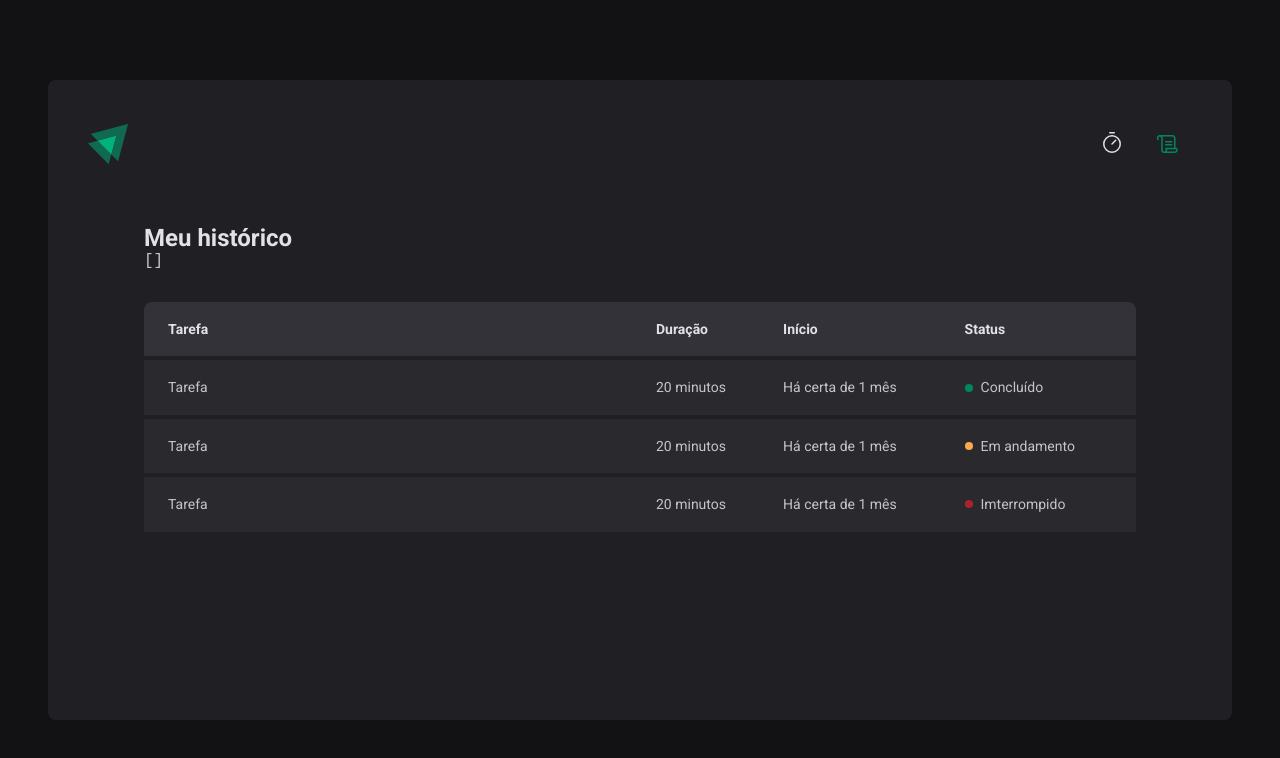
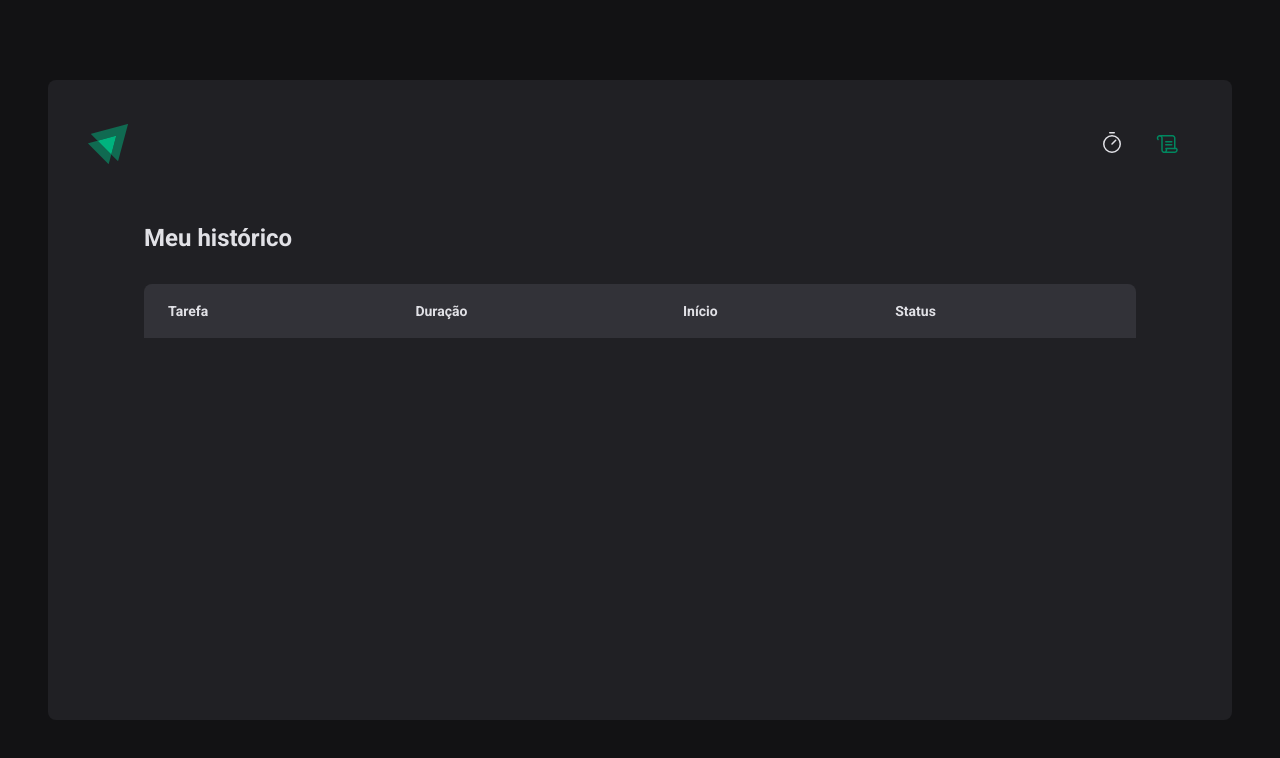
Before and after one commit to paulosantana95/countdown-ingnite-rocketseat, a React (Vite) app: page /history in a window 1280 px wide. Shown: the top 758 px of the page. Built offline with nearby package versions, Linux system fonts and the light colour scheme.

Commit message:
feat: apply `Reducer` hook on Cycles Context.

```diff
--- a/src/contexts/CyclesContext.tsx
+++ b/src/contexts/CyclesContext.tsx
@@ -1,4 +1,4 @@
-import { ReactNode, createContext, useState } from "react";
+import { ReactNode, createContext, useReducer, useState } from "react";
 
 interface CreateCycleData {
   task: string;
@@ -34,24 +34,40 @@
 export function CyclesContextProvider({
   children,
 }: CyclesContextProviderProps) {
-  const [cycles, setCycles] = useState<Cycle[]>([]);
+  const [cycles, dispatch] = useReducer((state: Cycle[], action: any) => {
+    console.log(state);
+    console.log(action);
+
+    if (action.type === "CREATE_CYCLE") {
+      return [...state, action.payload.newCycle];
+    }
+    return state;
+  }, []);
+
   const [activeCycleId, setActiveCycleId] = useState<string | null>(null);
   const [amountSecondsPassed, setAmountSecondsPassed] = useState(0);
 
   const activeCycle = cycles.find((cycle) => cycle.id === activeCycleId);
 
   function markCurrentCycleAsFinished() {
-    setCycles((state) =>
-      state.map((cycle) => {
-        if (cycle.id === activeCycleId) {
-          return {
-            ...cycle,
-            finishedDate: new Date(),
-          };
-        }
-        return cycle;
-      })
-    );
+    dispatch({
+      type: "MARK_CURRENT_CYCLE_AS_FINISHED",
+      payload: {
+        activeCycleId,
+      },
+    });
+
+    // setCycles((state) =>
+    //   state.map((cycle) => {
+    //     if (cycle.id === activeCycleId) {
+    //       return {
+    //         ...cycle,
+    //         finishedDate: new Date(),
+    //       };
+    //     }
+    //     return cycle;
+    //   })
+    // );
   }
 
   function setSecondsPassed(seconds: number) {
@@ -68,23 +84,37 @@
       startDate: new Date(),
     };
 
-    setCycles((state) => [...state, newCycle]);
+    dispatch({
+      type: "ADD_NEW_CYCLE",
+      payload: {
+        newCycle,
+      },
+    });
+
+    // setCycles((state) => [...state, newCycle]);
     setActiveCycleId(id);
     setAmountSecondsPassed(0);
   }
 
   function interruptCurrentCycle() {
-    setCycles((state) =>
-      state.map((cycle) => {
-        if (cycle.id === activeCycleId) {
-          return {
-            ...cycle,
-            interruptedDate: new Date(),
-          };
-        }
-        return cycle;
-      })
-    );
+    dispatch({
+      type: "INTERRUPT_CURRENT_CYCLE",
+      payload: {
+        activeCycleId,
+      },
+    });
+
+    // setCycles((state) =>
+    //   state.map((cycle) => {
+    //     if (cycle.id === activeCycleId) {
+    //       return {
+    //         ...cycle,
+    //         interruptedDate: new Date(),
+    //       };
+    //     }
+    //     return cycle;
+    //   })
+    // );
     setActiveCycleId(null);
     setAmountSecondsPassed(0);
   }
--- a/src/pages/History/index.tsx
+++ b/src/pages/History/index.tsx
@@ -1,4 +1,6 @@
 import { useContext } from "react";
+import { formatDistanceToNow } from "date-fns";
+import ptBR from "date-fns/locale/pt-BR";
 import { HistoryContainer, HistoryList, Status } from "./styles";
 import { CyclesContext } from "../../contexts/CyclesContext";
 
@@ -8,8 +10,6 @@
   return (
     <HistoryContainer>
       <h1>Meu histórico</h1>
-
-      <pre>{JSON.stringify(cycles, null, 2)}</pre>
 
       <HistoryList>
         <table>
@@ -22,30 +22,31 @@
             </tr>
           </thead>
           <tbody>
-            <tr>
-              <td>Tarefa</td>
-              <td>20 minutos</td>
-              <td>Há certa de 1 mês</td>
-              <td>
-                <Status statusColor="green">Concluído</Status>
-              </td>
-            </tr>
-            <tr>
-              <td>Tarefa</td>
-              <td>20 minutos</td>
-              <td>Há certa de 1 mês</td>
-              <td>
-                <Status statusColor="yellow">Em andamento</Status>
-              </td>
-            </tr>
-            <tr>
-              <td>Tarefa</td>
-              <td>20 minutos</td>
-              <td>Há certa de 1 mês</td>
-              <td>
-                <Status statusColor="red">Imterrompido</Status>
-              </td>
-            </tr>
+            {cycles.map((cycle) => {
+              return (
+                <tr key={cycle.id}>
+                  <td>{cycle.task}</td>
+                  <td>{cycle.minutesAmount} minutos</td>
+                  <td>
+                    {formatDistanceToNow(cycle.startDate, {
+                      addSuffix: true,
+                      locale: ptBR,
+                    })}
+                  </td>
+                  <td>
+                    {cycle.finishedDate && (
+                      <Status statusColor="green">Concluído</Status>
+                    )}
+                    {cycle.interruptedDate && (
+                      <Status statusColor="red">Interrompido</Status>
+                    )}
+                    {!cycle.finishedDate && !cycle.interruptedDate && (
+                      <Status statusColor="yellow">Em andamento</Status>
+                    )}
+                  </td>
+                </tr>
+              );
+            })}
           </tbody>
         </table>
       </HistoryList>
```
